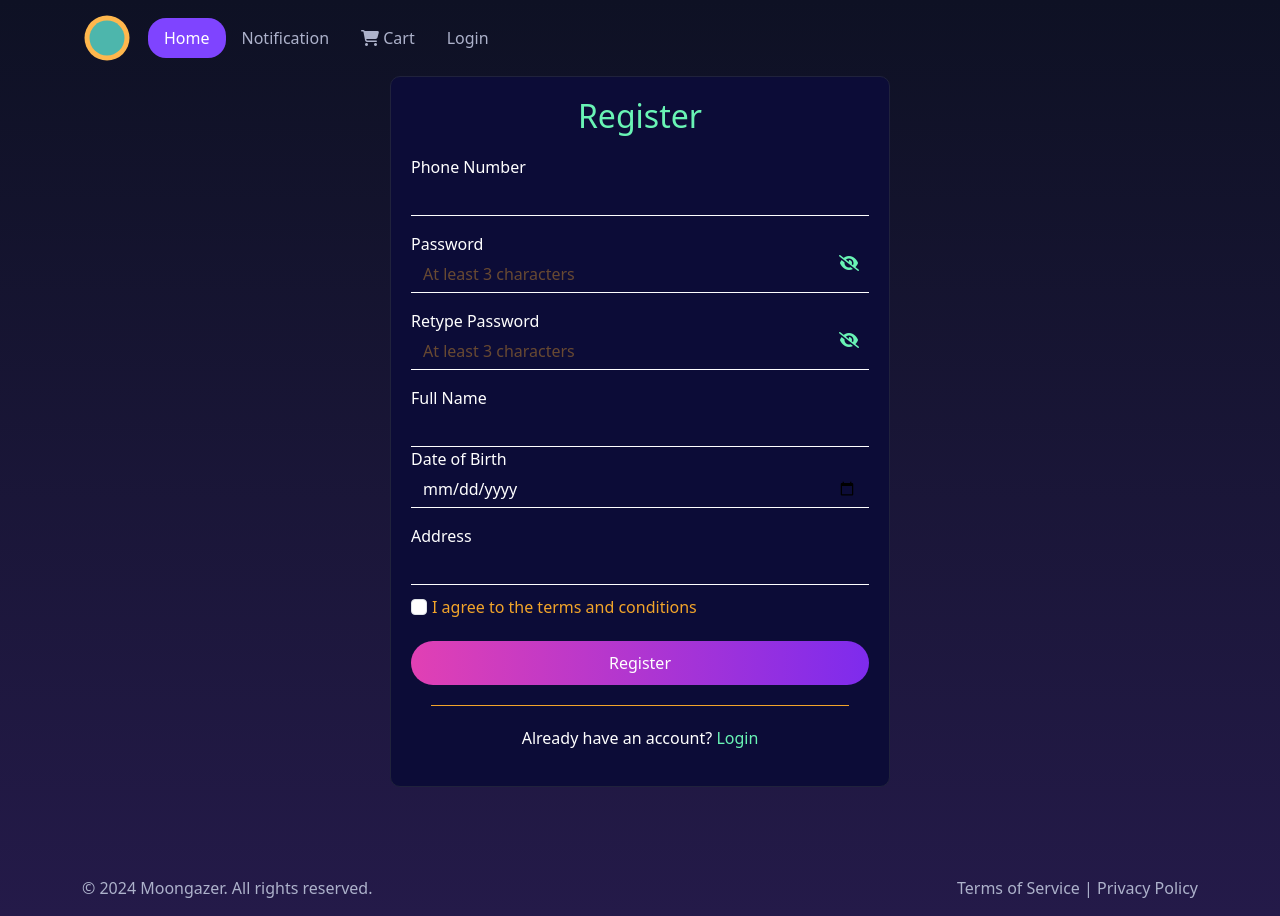
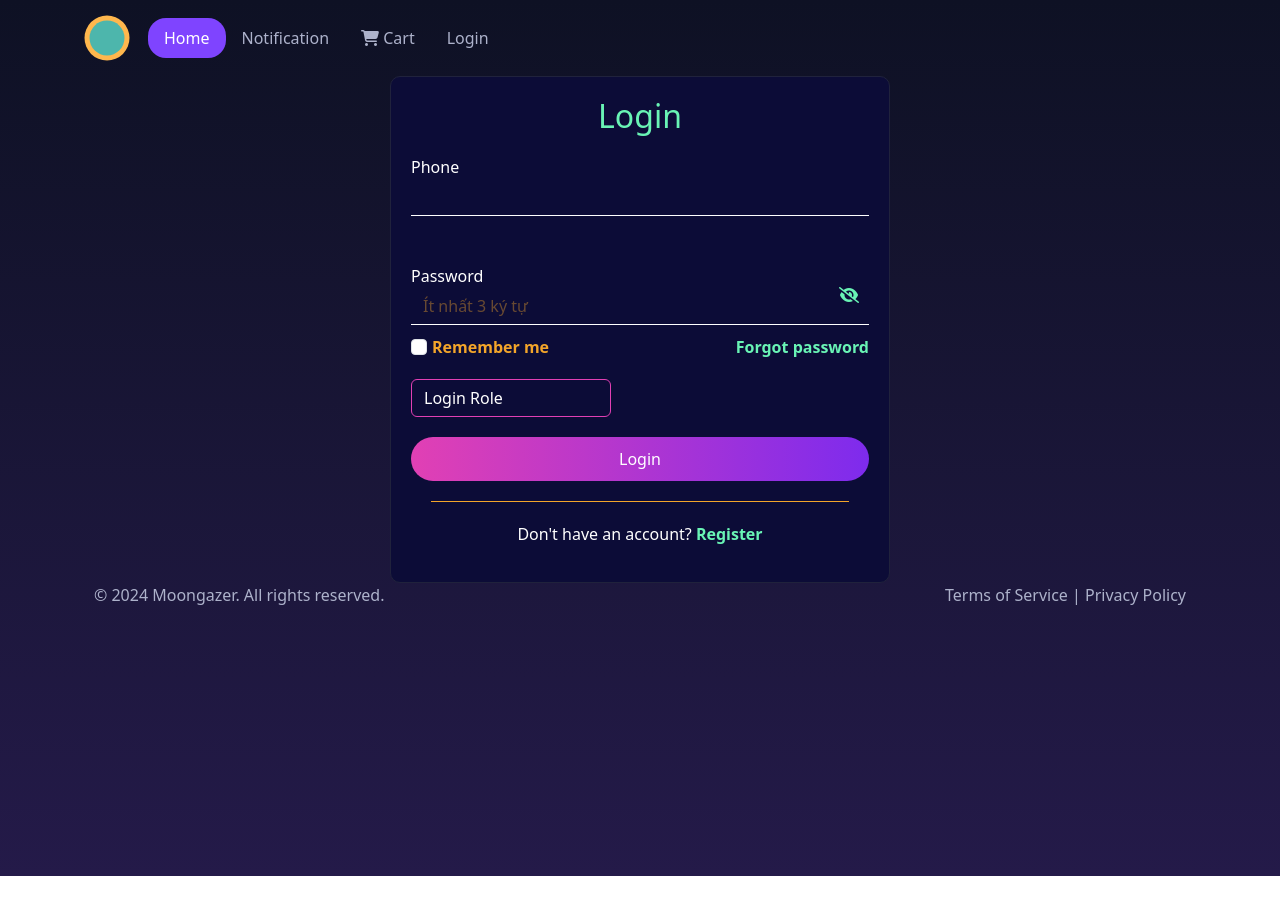
Before and after one commit to user020603/eCommerce, an Angular app in the folder ecommerce-fe/: page / in a window 1280 px wide. After the commit the page ends 876 px from the top, so only its background shows below. Built offline with nearby package versions, Linux system fonts and the light colour scheme.

Commit message:
refactor: update login & register service + dto fe

```diff
--- a/ecommerce-fe/package.json
+++ b/ecommerce-fe/package.json
@@ -20,6 +20,7 @@
     "@angular/router": "^18.2.0",
     "@fortawesome/fontawesome-free": "^6.6.0",
     "bootstrap": "^5.3.3",
+    "class-validator": "^0.14.1",
     "rxjs": "~7.8.0",
     "tslib": "^2.3.0",
     "zone.js": "~0.14.10"
--- a/ecommerce-fe/src/app/app.module.ts
+++ b/ecommerce-fe/src/app/app.module.ts
@@ -31,8 +31,8 @@ import { HttpClientModule } from '@angular/common/http';
     // DetailProductComponent,
     // OrderComponent,
     // OrderConfirmComponent,
-    RegisterComponent,
-    // LoginComponent,
+    // RegisterComponent,
+    LoginComponent,
   ],
 })
 export class AppModule {}
--- /dev/null
+++ b/ecommerce-fe/src/app/envs/env.ts
@@ -0,0 +1,4 @@
+export const env = {
+  production: false,
+  apiBaseUrl: 'http://localhost:8088/api/v1',
+};
--- a/ecommerce-fe/src/app/login/login.component.html
+++ b/ecommerce-fe/src/app/login/login.component.html
@@ -1,12 +1,22 @@
 <app-header></app-header>
 <div class="container">
+  <form #loginForm="ngForm">
     <div class="row">
       <div class="col-md-6 offset-md-3">
         <div class="login-form mx-auto">
           <h2 class="login-header">Login</h2>
           <div class="form-group">
-          <label for="phone">Phone</label>
-          <input type="text" class="form-control" id="email" />
+            <label for="phoneNumber">Phone</label>
+            <input
+              type="text"
+              class="form-control"
+              [(ngModel)]="phoneNumber"
+              (input)="onPhoneNumberChange()"
+              name="phoneNumber"
+              (focus)="loginForm.form.markAsTouched()"
+              required
+              id="phoneNumber"
+            />
             <div class="divider-nospace"></div>
           </div>
           <div class="mt-5"></div>
@@ -14,7 +24,9 @@
             <label for="password">Password</label>
             <input
               type="password"
-            placeholder="At least 3 characters"
+              [(ngModel)]="password"
+              name="password"
+              placeholder="Ít nhất 3 ký tự"
               class="form-control"
               id="password"
             />
@@ -29,7 +41,9 @@
                   <strong>Remember me</strong></label
                 >
               </span>
-            <a href="#" class="register-link"><strong>Forgot password</strong></a>
+              <a href="#" class="register-link"
+                ><strong>Forgot password</strong></a
+              >
             </div>
           </div>
           <div class="form-group">
@@ -39,14 +53,21 @@
               <option>Admin</option>
             </select>
           </div>
-        <button type="button" class="login-button">Login</button>
+          <button type="button" (click)="login()" class="login-button">
+            Login
+          </button>
           <div class="divider"></div>
           <p class="text-center">
             Don't have an account?
-          <span> <a href="#" class="register-link"><strong>Register</strong></a></span>
+            <span>
+              <a href="#" class="register-link"
+                ><strong>Register</strong></a
+              ></span
+            >
           </p>
         </div>
       </div>
     </div>
+  </form>
   <app-footer></app-footer>
 </div>
--- a/ecommerce-fe/src/app/login/login.component.ts
+++ b/ecommerce-fe/src/app/login/login.component.ts
@@ -1,10 +1,44 @@
-import { Component } from '@angular/core';
+import { Component, ViewChild } from '@angular/core';
+import { Router } from '@angular/router';
+import { NgForm } from '@angular/forms';
+import { UserService } from '../services/user.service';
+import { LoginDTO } from '../dtos/user/login.dto';
 
 @Component({
   selector: 'app-login',
   templateUrl: './login.component.html',
-  styleUrl: './login.component.scss'
+  styleUrls: ['./login.component.scss'],
 })
 export class LoginComponent {
+  @ViewChild('loginForm') loginForm!: NgForm;
+  phoneNumber: string;
+  password: string;
 
+  constructor(private router: Router, private userService: UserService) {
+    this.phoneNumber = '';
+    this.password = '';
+  }
+
+  onPhoneNumberChange() {
+    console.log('phone:', this.phoneNumber);
+  }
+
+  login() {
+    const loginDTO: LoginDTO = {
+      phone_number: this.phoneNumber,
+      password: this.password,
+      role_id: 2,
+    };
+
+    this.userService.login(loginDTO).subscribe({
+      next: (data: any) => {
+        alert('Login success:' + data.data);
+        this.router.navigate(['/home']);
+      },
+      error: (error) => {
+        console.log('error:', error.error.text);
+        alert('Login failed: ' + error.error);
+      },
+    });
+  }
 }
--- a/ecommerce-fe/src/app/register/register.component.html
+++ b/ecommerce-fe/src/app/register/register.component.html
@@ -1,4 +1,4 @@
-<app-header></app-header>
+<!-- <app-header></app-header> -->
 <div class="container">
   <form #registerForm="ngForm">
     <div class="row">
@@ -7,107 +7,142 @@
           <h2 class="register-header">Register</h2>
           <div class="form-group">
             <label for="phoneNumber">Phone Number</label>
-            <input type="text"
+            <input
+              type="text"
               class="form-control"
               [(ngModel)]="phoneNumber"
               (input)="onPhoneNumberChange()"
               name="phoneNumber"
               (focus)="registerForm.form.markAsTouched()"
-                   required id="phoneNumber">
+              required
+              id="phoneNumber"
+            />
             <div class="divider-nospace"></div>
-            <p class="text-danger"
-               *ngIf="phoneNumber.length < 6 && registerForm.form.touched">
+            <p
+              class="text-danger"
+              *ngIf="phoneNumber.length < 6 && registerForm.form.touched"
+            >
               Phone number must be at least 6 characters
             </p>
           </div>
           <div class="mt-3"></div>
           <div class="form-group password-field">
             <label for="password">Password</label>
-            <input type="password"
+            <input
+              type="password"
               [(ngModel)]="password"
               name="password"
-                   placeholder="At least 3 characters" required
-                   class="form-control" id="password">
+              placeholder="At least 3 characters"
+              required
+              class="form-control"
+              id="password"
+            />
             <i class="password-toggle fas fa-eye-slash"></i>
             <div class="divider-nospace"></div>
-            <p class="text-danger"
-               *ngIf="password.length < 3 && registerForm.form.touched">
+            <p
+              class="text-danger"
+              *ngIf="password.length < 3 && registerForm.form.touched"
+            >
               Password must be at least 3 characters
             </p>
           </div>
           <div class="mt-3"></div>
           <div class="form-group password-field">
             <label for="retype-password">Retype Password</label>
-            <input type="password"
+            <input
+              type="password"
               placeholder="At least 3 characters"
               [(ngModel)]="retypePassword"
               name="retypePassword"
               (input)="registerForm.form.markAsTouched(); checkPasswordsMatch()"
               required
-                   class="form-control" id="retype-password">
+              class="form-control"
+              id="retype-password"
+            />
             <i class="password-toggle fas fa-eye-slash"></i>
             <div class="divider-nospace"></div>
-            <p class="text-danger"
-               *ngIf="registerForm.controls['retypePassword']?.hasError('passwordMismatch')
-                      && registerForm.form.touched">
+            <p
+              class="text-danger"
+              *ngIf="
+                registerForm.controls['retypePassword']?.hasError(
+                  'passwordMismatch'
+                ) && registerForm.form.touched
+              "
+            >
               Passwords do not match
             </p>
           </div>
           <div class="mt-3"></div>
           <div class="form-group">
             <label for="full-name">Full Name</label>
-            <input type="text"
+            <input
+              type="text"
               [(ngModel)]="fullName"
               name="fullName"
-                   class="form-control" required
-                   id="full-name">
+              class="form-control"
+              required
+              id="full-name"
+            />
             <div class="divider-nospace"></div>
           </div>
           <div class="form-group">
             <label for="date-of-birth">Date of Birth</label>
-            <input type="date"
+            <input
+              type="date"
               class="form-control"
               required
               id="date-of-birth"
               [(ngModel)]="dateOfBirth"
               name="dateOfBirth"
-                   (input)="registerForm.form.markAsTouched(); checkAge()">
+              (input)="registerForm.form.markAsTouched(); checkAge()"
+            />
             <div class="divider-nospace"></div>
-            <p class="text-danger"
-               *ngIf="registerForm.controls['dateOfBirth']?.hasError('invalidAge')
-                      && registerForm.form.touched">
+            <p
+              class="text-danger"
+              *ngIf="
+                registerForm.controls['dateOfBirth']?.hasError('invalidAge') &&
+                registerForm.form.touched
+              "
+            >
               You must be at least 18 years old
             </p>
           </div>
           <div class="mt-3"></div>
           <div class="form-group">
             <label for="address">Address</label>
-            <input type="text"
+            <input
+              type="text"
               [(ngModel)]="address"
               name="address"
               class="form-control"
-                   id="address">
+              id="address"
+            />
             <div class="divider-nospace"></div>
           </div>
           <div class="form-group">
             <div class="form-check checkbox-text">
-              <span style="display: flex;">
-                <input type="checkbox"
+              <span style="display: flex">
+                <input
+                  type="checkbox"
                   [(ngModel)]="isAccepted"
                   name="isAccepted"
-                       class="form-check-input" id="agree">
+                  class="form-check-input"
+                  id="agree"
+                />
                 <label class="form-check-label text-start" for="agree">
                   I agree to the terms and conditions
                 </label>
               </span>
             </div>
           </div>
-          <button type="button"
-                  (click)="register()"
-                  class="register-button">Register</button>
+          <button type="button" (click)="register()" class="register-button">
+            Register
+          </button>
           <div class="divider"></div>
-          <p class="text-center">Already have an account? <span>
-            <a href="#" class="register-link">Login</a></span></p>
+          <p class="text-center">
+            Already have an account?
+            <span> <a href="#" class="register-link">Login</a></span>
+          </p>
         </div>
       </div>
     </div>
--- a/ecommerce-fe/src/app/register/register.component.ts
+++ b/ecommerce-fe/src/app/register/register.component.ts
@@ -1,7 +1,8 @@
-import { HttpClient } from '@angular/common/http';
 import { Component, ViewChild } from '@angular/core';
 import { NgForm } from '@angular/forms';
 import { Router } from '@angular/router';
+import { UserService } from '../services/user.service';
+import { RegisterDTO } from '../dtos/user/register.dto';
 
 @Component({
   selector: 'app-register',
@@ -18,7 +19,7 @@ export class RegisterComponent {
   isAccepted: boolean;
   dateOfBirth: Date;
 
-  constructor(private http: HttpClient, private router: Router) {
+  constructor(private router: Router, private userService: UserService) {
     this.phoneNumber = '';
     this.password = '';
     this.retypePassword = '';
@@ -34,30 +35,25 @@ export class RegisterComponent {
   }
 
   register() {
-    const apiUrl = 'http://localhost:8088/api/v1/users/register';
-    const registerData = {
-      "full_name": this.fullName,
-      "phone_number": this.phoneNumber,
-      "address": this.address,
-      "password": this.password,
-      "retype_password": this.retypePassword,
-      "date_of_birth": this.dateOfBirth,
-      "facebook_account_id": 0,
-      "google_account_id": 0,
-      "role_id": 2,
-    }
-
-    const headers = {
-      'Content-Type': 'application/json',
+    const registerDTO: RegisterDTO = {
+      full_name: this.fullName,
+      phone_number: this.phoneNumber,
+      address: this.address,
+      password: this.password,
+      retype_password: this.retypePassword,
+      date_of_birth: this.dateOfBirth,
+      facebook_account_id: 0,
+      google_account_id: 0,
+      role_id: 2,
     };
 
-    this.http.post(apiUrl, registerData, { headers }).subscribe({
+    this.userService.register(registerDTO).subscribe({
       next: (data: any) => {
         alert('Register success:' + data.data);
         this.router.navigate(['/login']);
       },
       error: (error) => {
-        alert("Register failed: " + error.error);
+        alert('Register failed: ' + error.error);
       },
     });
   }
--- /dev/null
+++ b/ecommerce-fe/src/app/services/user.service.ts
@@ -0,0 +1,33 @@
+import { HttpClient } from '@angular/common/http';
+import { Injectable } from '@angular/core';
+import { RegisterDTO } from '../dtos/user/register.dto';
+import { Observable } from 'rxjs';
+import { env } from '../envs/env';
+import { LoginDTO } from '../dtos/user/login.dto';
+
+@Injectable({
+  providedIn: 'root',
+})
+export class UserService {
+  private apiRegister = `${env.apiBaseUrl}/users/register`;
+  private apiLogin = `${env.apiBaseUrl}/users/login`;
+
+  private apiConfig = {
+    headers: this.createHeaders(),
+  };
+
+  constructor(private http: HttpClient) {}
+  private createHeaders() {
+    return {
+      'Content-Type': 'application/json',
+    };
+  }
+
+  register(registerDTO: RegisterDTO): Observable<any> {
+    return this.http.post(this.apiRegister, registerDTO, this.apiConfig);
+  }
+
+  login(loginDTO: LoginDTO): Observable<any> {
+    return this.http.post(this.apiLogin, loginDTO, this.apiConfig);
+  }
+}
--- a/ecommerce-fe/src/index.html
+++ b/ecommerce-fe/src/index.html
@@ -19,7 +19,7 @@
   <!-- <app-detail-product></app-detail-product> -->
   <!-- <app-order></app-order> -->
   <!-- <app-order-confirm></app-order-confirm> -->
-  <app-register></app-register>
-  <!-- <app-login></app-login> -->
+  <!-- <app-register></app-register> -->
+  <app-login></app-login>
 </body>
 </html>
```
Also changed, not shown: ecommerce-fe/src/app/dtos/user/login.dto.ts (added, +23 -0 lines), ecommerce-fe/src/app/dtos/user/register.dto.ts (added, +39 -0 lines), 2 other files (tests, documents, lock files or other folders). Lines whose indentation alone changed are shown as unchanged.
